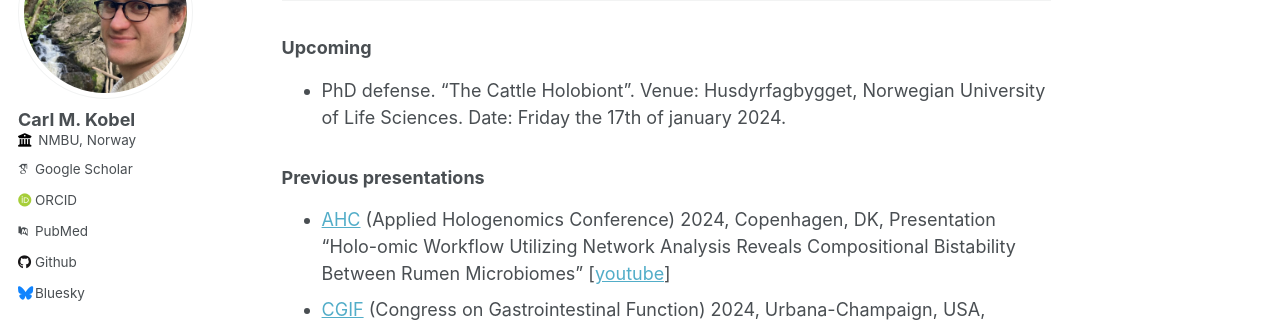
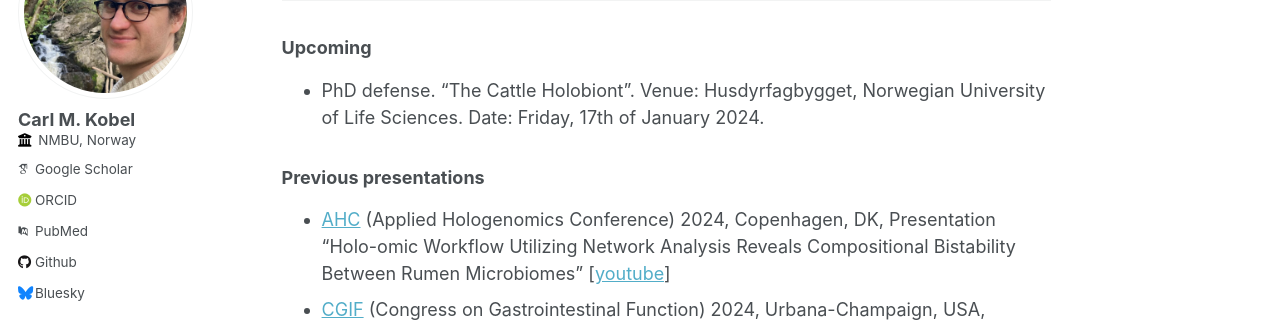
Before and after one commit to cmkobel/cmkobel.github.io, a Jekyll site: the page built from _pages/about.md, in a window 1280 px wide and 900 px high, scrolled down 483 px. Shown: the part 180-502 px from the top of the window. Built offline with Jekyll 4.4.1, drawn with Linux system fonts in a browser that asks for light colours; some web fonts are replaced.

Commit message:
Update about.md

```diff
--- a/_pages/about.md
+++ b/_pages/about.md
@@ -20,7 +20,7 @@ Looking for a postdoc position in the Copenhagen area from ~march 2025.
 ## Activities
 
 ### Upcoming
-  - PhD defense. "The Cattle Holobiont". Venue: Husdyrfagbygget, Norwegian University of Life Sciences. Date: Friday the 17th of january 2024.
+  - PhD defense. "The Cattle Holobiont". Venue: Husdyrfagbygget, Norwegian University of Life Sciences. Date: Friday, 17th of January 2024.
 
 ### Previous presentations
   - [AHC](https://www.appliedhologenomicsconference.eu/) (Applied Hologenomics Conference) 2024, Copenhagen, DK, Presentation "Holo-omic Workflow Utilizing Network Analysis Reveals Compositional Bistability Between Rumen Microbiomes" [[youtube](https://www.youtube.com/watch?v=gucJB-GG0WQ)]
```
